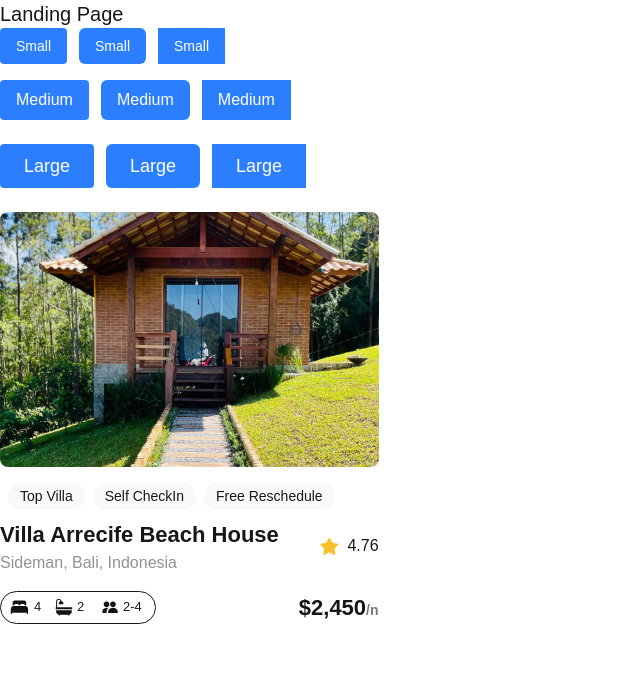
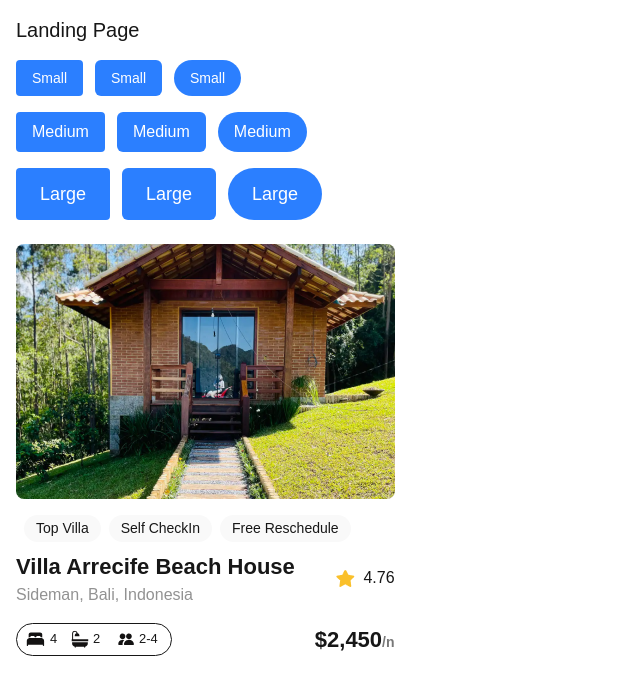
Before and after one commit to jaa38/alx-project-0x00-setup, a Next.js app in the folder alx-project-0x00/: page /landing in a window 1280 px wide. Shown: the top 694 px of the page, without its empty margins (0-640 px from the left). Built offline with nearby package versions, Linux system fonts and the light colour scheme.

Commit message:
advanced task 2

```diff
--- a/alx-project-0x00/pages/landing.tsx
+++ b/alx-project-0x00/pages/landing.tsx
@@ -3,29 +3,31 @@ import Button from '@/components/Button';
 
 const Landing: React.FC = () => {
   return (
-    <div>
-      <h1 className=' text-xl font-extralight'>Landing Page</h1>
+    <div className='p-4'>
+      <h1 className='text-xl font-extralight mb-4'>Landing Page</h1>
 
-      {/* Small Buttons */}
+      {/* SMALL BUTTONS */}
       <div className='flex gap-3 mb-4'>
         <Button title='Small' className='text-sm rounded-sm' />
         <Button title='Small' className='text-sm rounded-md' />
-        <Button title='Small' className='text-sm rounded=full' />
+        <Button title='Small' className='text-sm rounded-full' />
       </div>
 
-      {/* Medium Buttons */}
-      <div className='flex gap-3 mb-6'>
+      {/* MEDIUM BUTTONS */}
+      <div className='flex gap-3 mb-4'>
         <Button title='Medium' className='text-base rounded-sm' />
         <Button title='Medium' className='text-base rounded-md' />
-        <Button title='Medium' className='text-base rounded=full' />
+        <Button title='Medium' className='text-base rounded-full' />
       </div>
 
-      {/* Card Component */}
+      {/* LARGE BUTTONS */}
       <div className='flex gap-3 mb-6'>
-        <Button title='Large' className='text-lg px-6 rounded-sm' />
-        <Button title='Large' className='text-lg px-6 rounded-md' />
-        <Button title='Large' className='text-lg px-6 rounded=full' />
+        <Button title='Large' className='text-lg px-6 py-3 rounded-sm' />
+        <Button title='Large' className='text-lg px-6 py-3 rounded-md' />
+        <Button title='Large' className='text-lg px-6 py-3 rounded-full' />
       </div>
+
+      {/* CARD COMPONENT */}
       <Card />
     </div>
   );
```
